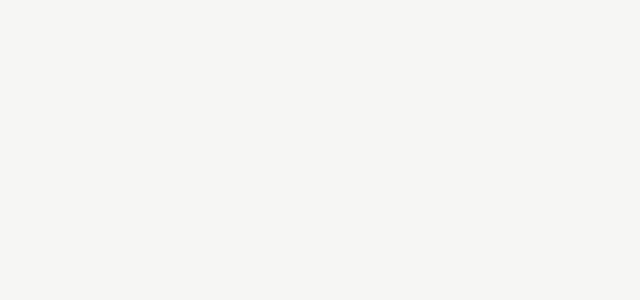
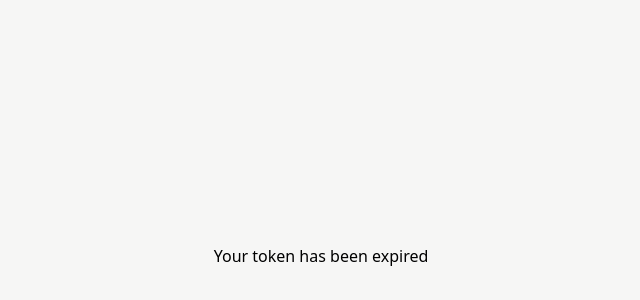
Before and after one commit to iamkoushik1999/Multi-Vendor-Frontend, a React (Create React App) app: page /activation/1 in a window 1280 px wide. Before the commit this address had no page. Shown: the part 144-444 px from the top of the page, without its empty margins (319-959 px from the left). Built offline with nearby package versions, Linux system fonts and the light colour scheme; no server answers.

Commit message:
User Activation(Signup)

```diff
--- a/package.json
+++ b/package.json
@@ -13,6 +13,7 @@
     "react-icons": "^4.8.0",
     "react-router-dom": "^6.11.2",
     "react-scripts": "5.0.1",
+    "react-toastify": "^9.1.3",
     "web-vitals": "^2.1.4"
   },
   "scripts": {
--- a/src/App.js
+++ b/src/App.js
@@ -1,7 +1,9 @@
 import React from "react";
 import "./App.css";
 import { BrowserRouter, Routes, Route } from "react-router-dom";
-import { LoginPage, SignUpPage } from "./Routes.js";
+import { LoginPage, SignUpPage, ActivationPage } from "./Routes.js";
+import { ToastContainer } from "react-toastify";
+import "react-toastify/dist/ReactToastify.css";
 
 const App = () => {
   return (
@@ -9,7 +11,23 @@ const App = () => {
       <Routes>
         <Route path="/login" element={<LoginPage />} />
         <Route path="/sign-up" element={<SignUpPage />} />
+        <Route
+          path="/activation/:activation_token"
+          element={<ActivationPage />}
+        />
       </Routes>
+      <ToastContainer
+        position="top-center"
+        autoClose={3000}
+        hideProgressBar={false}
+        newestOnTop={false}
+        closeOnClick
+        rtl={false}
+        pauseOnFocusLoss
+        draggable
+        pauseOnHover
+        theme="dark"
+      />
     </BrowserRouter>
   );
 };
--- a/src/Routes.js
+++ b/src/Routes.js
@@ -1,4 +1,5 @@
-import LoginPage from "./pages/LoginPage.jsx";
-import SignUpPage from "./pages/SignUpPage.jsx";
+import LoginPage from "./pages/LoginPage";
+import SignUpPage from "./pages/SignUpPage";
+import ActivationPage from "./pages/ActivationPage";
 
-export { LoginPage, SignUpPage };
+export { LoginPage, SignUpPage, ActivationPage };
--- a/src/components/Signup/Signup.jsx
+++ b/src/components/Signup/Signup.jsx
@@ -2,9 +2,10 @@ import React, { useState } from "react";
 import { AiOutlineEye, AiOutlineEyeInvisible } from "react-icons/ai";
 import { RxAvatar } from "react-icons/rx";
 import styles from "../../styles/styles";
-import { Link, useNavigate } from "react-router-dom";
+import { Link } from "react-router-dom";
 import axios from "axios";
 import { server } from "../../server";
+import { toast } from "react-toastify";
 
 const SignUp = () => {
   const [name, setName] = useState("");
@@ -12,8 +13,6 @@ const SignUp = () => {
   const [password, setPassword] = useState("");
   const [visible, setVisible] = useState(false);
   const [avatar, setAvatar] = useState(null);
-
-  const navigate = useNavigate();
 
   const handleFileInputChange = (e) => {
     const file = e.target.files[0];
@@ -37,13 +36,14 @@ const SignUp = () => {
     axios
       .post(`${server}/user/sign-up`, newForm, config)
       .then((res) => {
-        if (res.data.success === true) {
-          navigate("/");
-        }
-        console.log(res);
+        toast.success(res.data.message);
+        setName("");
+        setEmail("");
+        setPassword("");
+        setAvatar();
       })
       .catch((err) => {
-        console.log(err);
+        toast.error(err.response.data.message);
       });
   };
 
--- a/src/index.js
+++ b/src/index.js
@@ -5,9 +5,9 @@ import reportWebVitals from "./reportWebVitals";
 
 const root = ReactDOM.createRoot(document.getElementById("root"));
 root.render(
-  <React.StrictMode>
-    <App />
-  </React.StrictMode>
+  // <React.StrictMode>
+  <App />
+  // </React.StrictMode>
 );
 
 reportWebVitals();
--- /dev/null
+++ b/src/pages/ActivationPage.jsx
@@ -0,0 +1,47 @@
+import React, { useEffect, useState } from "react";
+import { useParams } from "react-router-dom";
+import { server } from "../server.js";
+import axios from "axios";
+
+const ActivationPage = () => {
+  const { activation_token } = useParams();
+  const [error, setError] = useState(false);
+
+  useEffect(() => {
+    if (activation_token) {
+      const activationEmail = async () => {
+        await axios
+          .post(`${server}/user/activation`, {
+            activation_token,
+          })
+          .then((res) => {
+            console.log(res);
+          })
+          .catch((err) => {
+            setError(true);
+          });
+      };
+      activationEmail();
+    }
+  }, [activation_token]);
+
+  return (
+    <div
+      style={{
+        width: "100%",
+        height: "100vh",
+        display: "flex",
+        justifyContent: "center",
+        alignItems: "center",
+      }}
+    >
+      {error ? (
+        <p>Your token has been expired</p>
+      ) : (
+        <p>Your account has been created successfully</p>
+      )}
+    </div>
+  );
+};
+
+export default ActivationPage;
```
Also changed, not shown: 1 other file (tests, documents, lock files or other folders).
